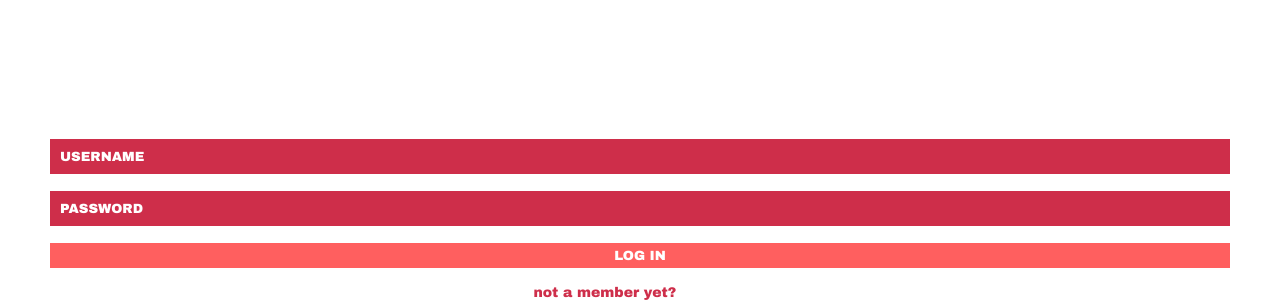
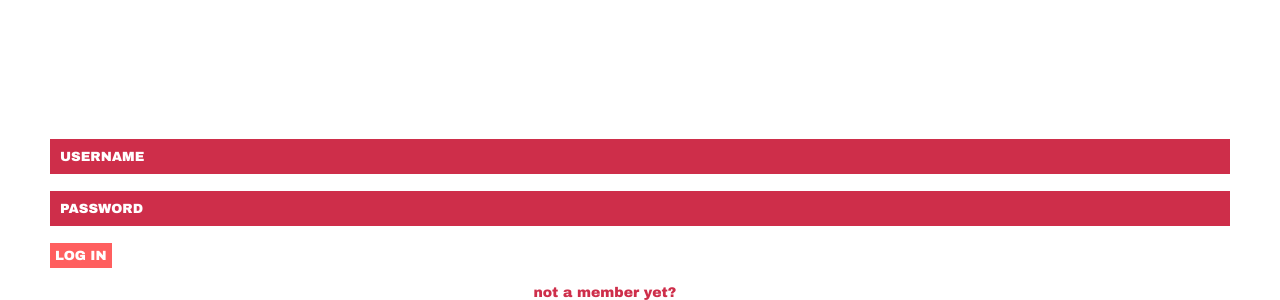
Before and after one commit to DigitalProxy/cityappFrontEnd, a React (Create React App) app: page /login in a window 1280 px wide. Shown: the part 1461-1761 px from the top of the page. Built offline with nearby package versions, Linux system fonts and the light colour scheme.

Commit message:
local host username + router from menu to login page

```diff
--- a/src/components/LoginPage.jsx
+++ b/src/components/LoginPage.jsx
@@ -40,7 +40,15 @@ export default class LoginPage extends Component {
   shipUserName = (evt) => {
     console.log(this.props.username);
     this.setState({ username: this.props.username });
+    localStorage.setItem("username", this.state.username)
+    // localStorage.setItem("username", this.state.username)
   };
+
+  userNameChanged = (evt) => {
+    this.setState({ username: evt.target.value})
+    console.log(evt.target.value)
+    // localStorage.setItem("username", this.state.username)
+  }
 
   render() {
     return (
@@ -149,23 +157,47 @@ export default class LoginPage extends Component {
           />
         </svg>
 
-        <form style={loginStyle} action="/feed">
-          <input style={loginInput} type="text" placeholder="USERNAME" />
+        <form style={loginStyle} /*action="/feed"*/>
+
+          <input
+
+          onChange={this.userNameChanged}
+          style={loginInput} type="text" placeholder="USERNAME" />
           <br />
           <input style={loginInput} type="password" placeholder="PASSWORD" />
           <br />
-          <input style={loginButton} type="submit" value="LOG IN"></input>
+
+          {/* set value to this.state */}
+
+          {/* <Link style={loginButton}>
+          <input ></input>
+          </Link> */}
+
+          {/* onChange={this.setState({username: this.props.username})} */}
+
+          {/* <input onClick={this.shipUserName} state={{ username: this.props.username }} style={loginButton} type="submit" value="LOG IN"></input> */}
+
+          <Link
+            onClick={this.shipUserName}
+            state={{ username: this.props.username }}
+            to="/profile"
+          > <input style={loginButton} type="submit" value="LOG IN"></input>
+          </Link>
+
           <br />
           <div style={bottomText}>
             <p style={color}>not a member yet?</p>
             <p>SIGN UP</p>
           </div>
         </form>
-        <Link
+
+
+        {/* <Link
+          style={loginButton}
           onClick={this.shipUserName}
           state={{ username: this.props.username }}
           to="/profile"
-        ></Link>
+        ></Link> */}
 
         {/* <MenuPage /> */}
       </div>
--- a/src/components/menu/MenuLogIn.js
+++ b/src/components/menu/MenuLogIn.js
@@ -1,9 +1,30 @@
 import React, { Component } from 'react'
+import { Redirect, Link, Router } from '@reach/router'
+import LoginPage from "../LoginPage"
+
+<Router path="/login" component={LoginPage}/>
 
 export default class MenuLogIn extends Component {
+
+
+    Login = (evt) => {
+        console.log("login clicked")
+
+    }
+
+
+
     render() {
         return (
-            <button className={this.props.classname}>Log In</button>
+
+
+            <Link to="/login" classname={this.props.classname}>
+                <button className={this.props.classname}>Log In</button>
+            </Link>
+
+
+
+            // <button onclick={this.Login} className={this.props.classname}>Log In</button>
         )
     }
 }
```
